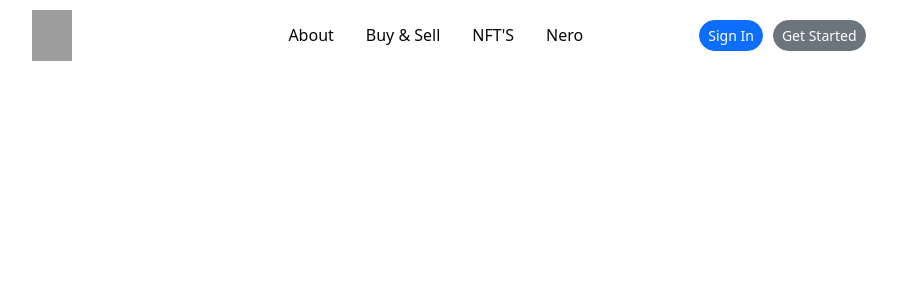
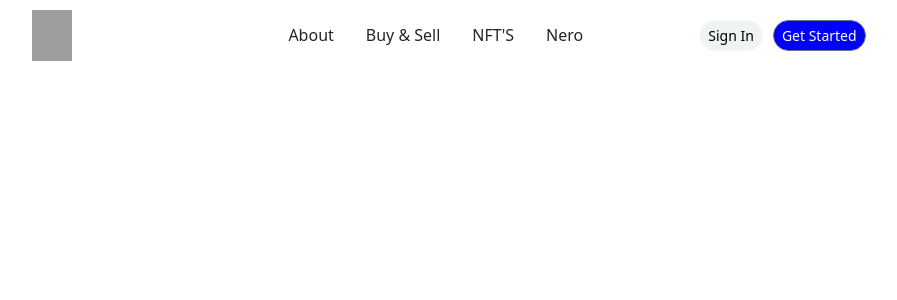
Before and after one commit to AdamDono/nerowebpage, an Angular app: page / in a window 1280 px wide. Shown: the top 300 px of the page, without its empty margins (186-1083 px from the left). Built offline with nearby package versions, Linux system fonts and the light colour scheme; grey boxes are pictures that could not be loaded.

Commit message:
updated nav buttons

```diff
--- a/src/app/app.component.html
+++ b/src/app/app.component.html
@@ -16,7 +16,7 @@
     <a class="nav-link" href="#">Nero</a>
   </li>
 
-  <button type="button" class="btn btn-primary btn-sm">Sign In</button>
+  <button type="button" class="btn btn-light btn-sm">Sign In</button>
   <button type="button" class="btn btn-secondary btn-sm">Get Started</button>
 </ul>
 <router-outlet></router-outlet>
--- a/src/app/app.component.scss
+++ b/src/app/app.component.scss
@@ -8,12 +8,13 @@ margin-top: 10px;
     margin-top: 15px;
     color: rgb(203, 121, 13);
   }
-  .btn-primary{
+  .btn-light{
     margin-top: 20px;
     margin-bottom: 10px;
    margin-right: 10px;
    border-radius: 50px;
    margin-left: 100px;
+   background-color: rgb(239, 243, 243);
   }
 
   .btn-secondary{
@@ -21,7 +22,8 @@ margin-top: 10px;
     margin-bottom: 10px;
    margin-right: 10px;
    border-radius: 50px;
+   background-color: blue;
   }
   a{
-    color: rgb(9, 7, 5);
+    color: rgb(37, 37, 36);
   }
```
